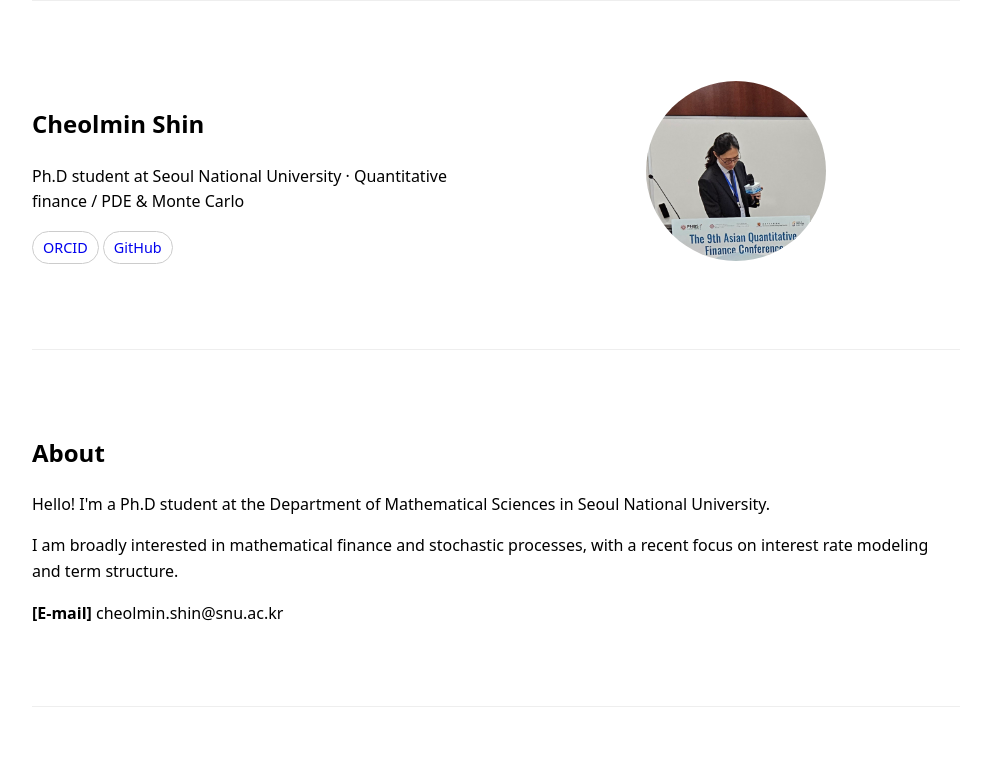
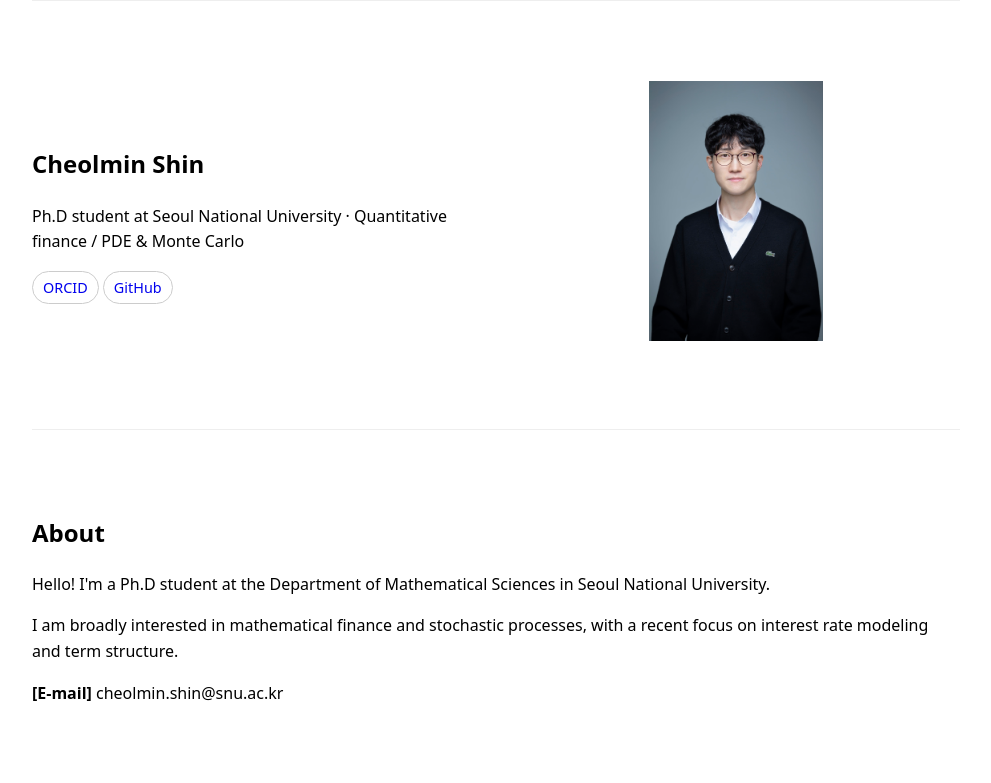
Before and after one commit to cheolminshin/cheolminshin.github.io, a plain HTML site: page index.html in a window 1280 px wide. Shown: the top 783 px of the page, without its empty margins (144-1135 px from the left). Drawn offline with nearby package versions, Linux system fonts and the light colour scheme.

Commit message:
Update index.html

```diff
--- a/index.html
+++ b/index.html
@@ -39,7 +39,7 @@
         <a class="btn" href="https://github.com/cheolminshin" target="_blank">GitHub</a>
       </div>
       <div data-aos="zoom-in" style="text-align:center">
-        <img src="profile.jpeg" alt="profile" class="round"/>
+        <img src="profile_ver.jpg" alt="profile" style="height:260px;">
       </div>
     </section>
 
```
